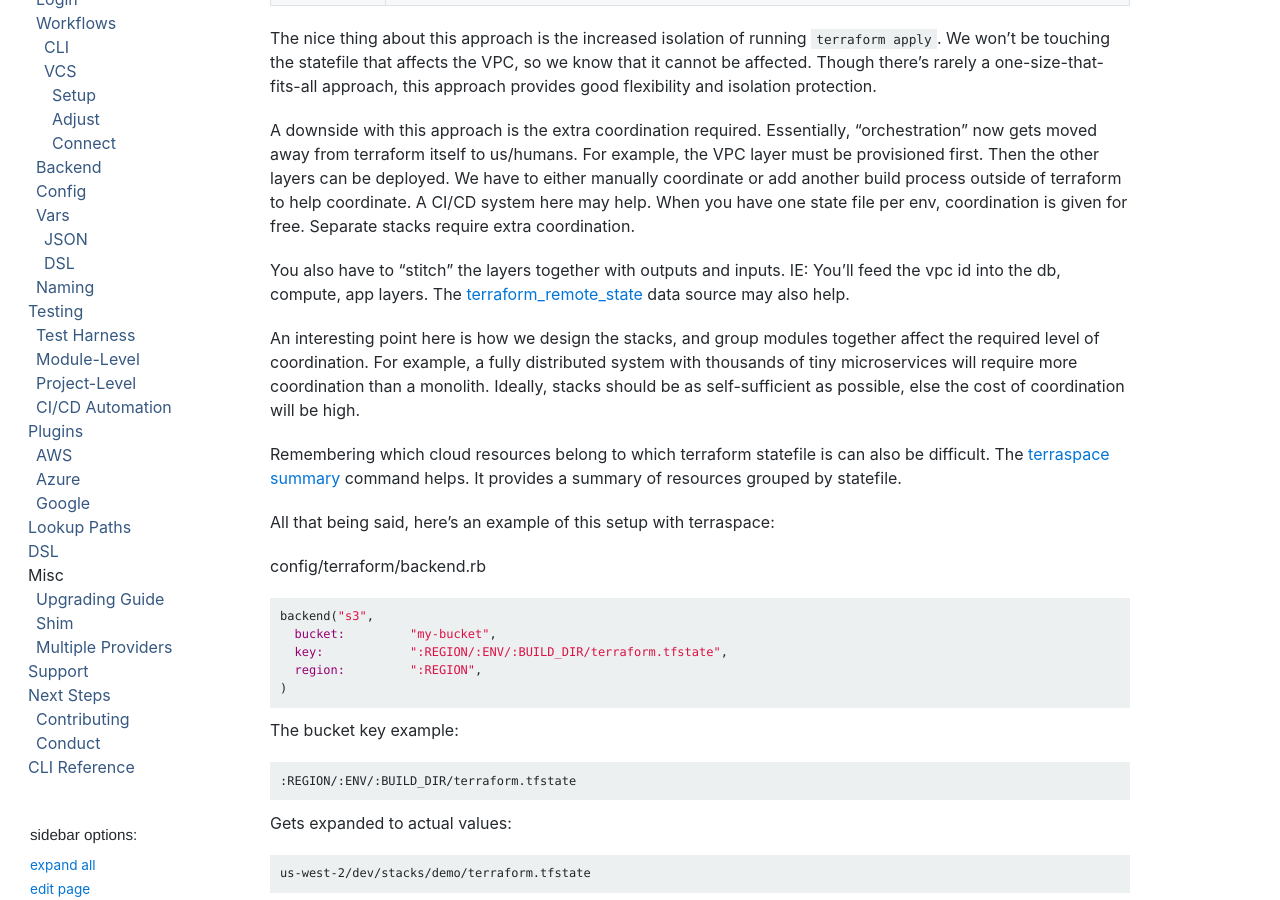
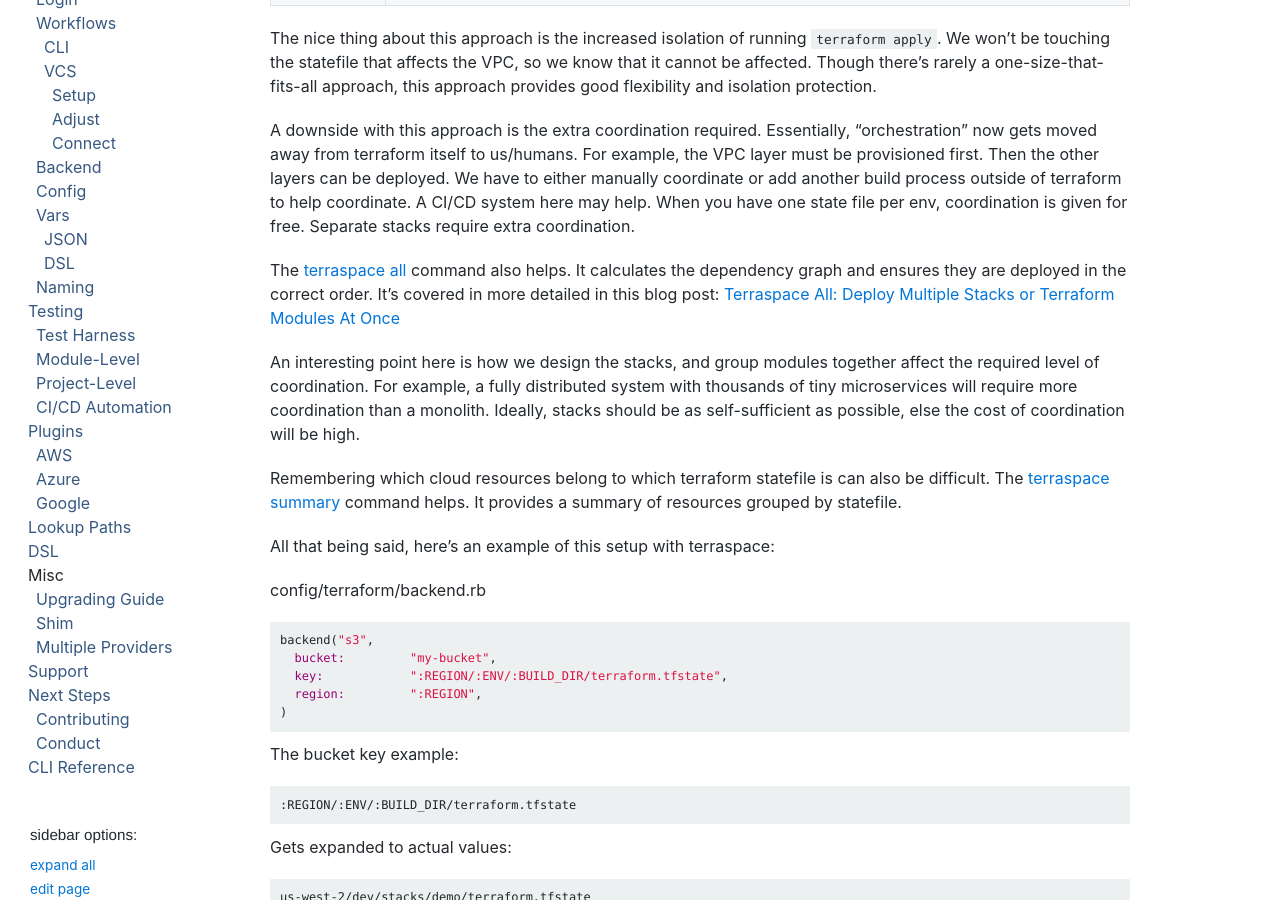
Before and after one commit to boltops-tools/terraspace-docs, a Jekyll site: the page built from _docs/state/approaches.md, in a window 1280 px wide and 900 px high, scrolled down 2230 px. Built offline with Jekyll 4.4.1, drawn with Linux system fonts in a browser that asks for light colours; a script that is not in the unit is left out.

Commit message:
update docs

```diff
--- a/_docs/state/approaches.md
+++ b/_docs/state/approaches.md
@@ -76,7 +76,7 @@ The nice thing about this approach is the increased isolation of running `terraf
 
 A downside with this approach is the extra coordination required. Essentially, "orchestration" now gets moved away from terraform itself to us/humans. For example, the VPC layer must be provisioned first. Then the other layers can be deployed. We have to either manually coordinate or add another build process outside of terraform to help coordinate. A CI/CD system here may help. When you have one state file per env, coordination is given for free. Separate stacks require extra coordination.
 
-You also have to "stitch" the layers together with outputs and inputs. IE: You'll feed the vpc id into the db, compute, app layers. The [terraform_remote_state](https://www.terraform.io/docs/providers/terraform/d/remote_state.html) data source may also help.
+The [terraspace all](https://terraspace.cloud/reference/terraspace-all/) command also helps. It calculates the dependency graph and ensures they are deployed in the correct order. It's covered in more detailed in this blog post: [Terraspace All: Deploy Multiple Stacks or Terraform Modules At Once](https://blog.boltops.com/2020/09/19/terraspace-all-deploy-multiple-stacks-at-once)
 
 An interesting point here is how we design the stacks, and group modules together affect the required level of coordination. For example, a fully distributed system with thousands of tiny microservices will require more coordination than a monolith. Ideally, stacks should be as self-sufficient as possible, else the cost of coordination will be high.
 
```
Also changed, not shown: _docs/lookups.md (+1 -1 lines), _includes/tfvars/structure.md (+1 -1 lines).
